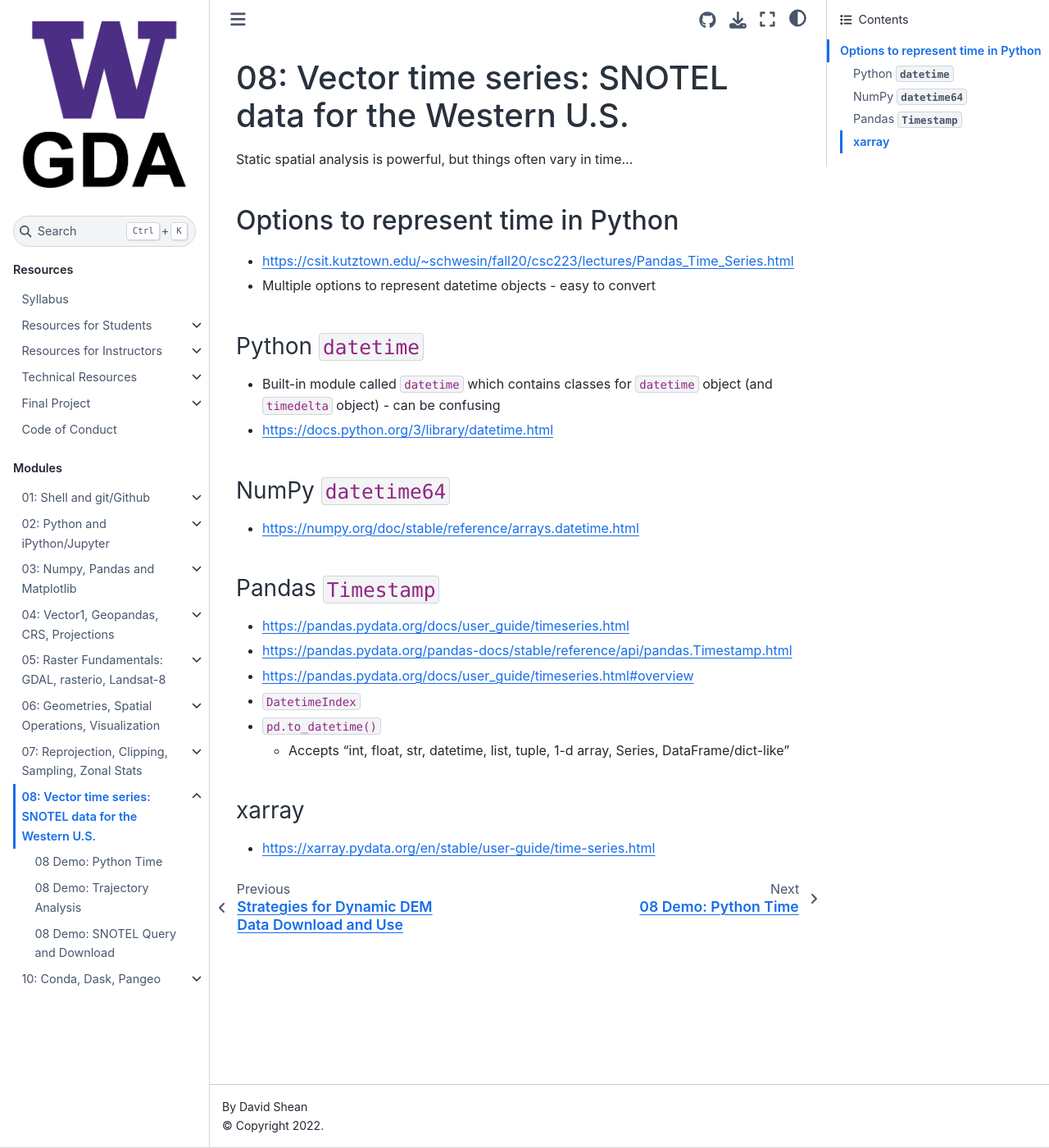
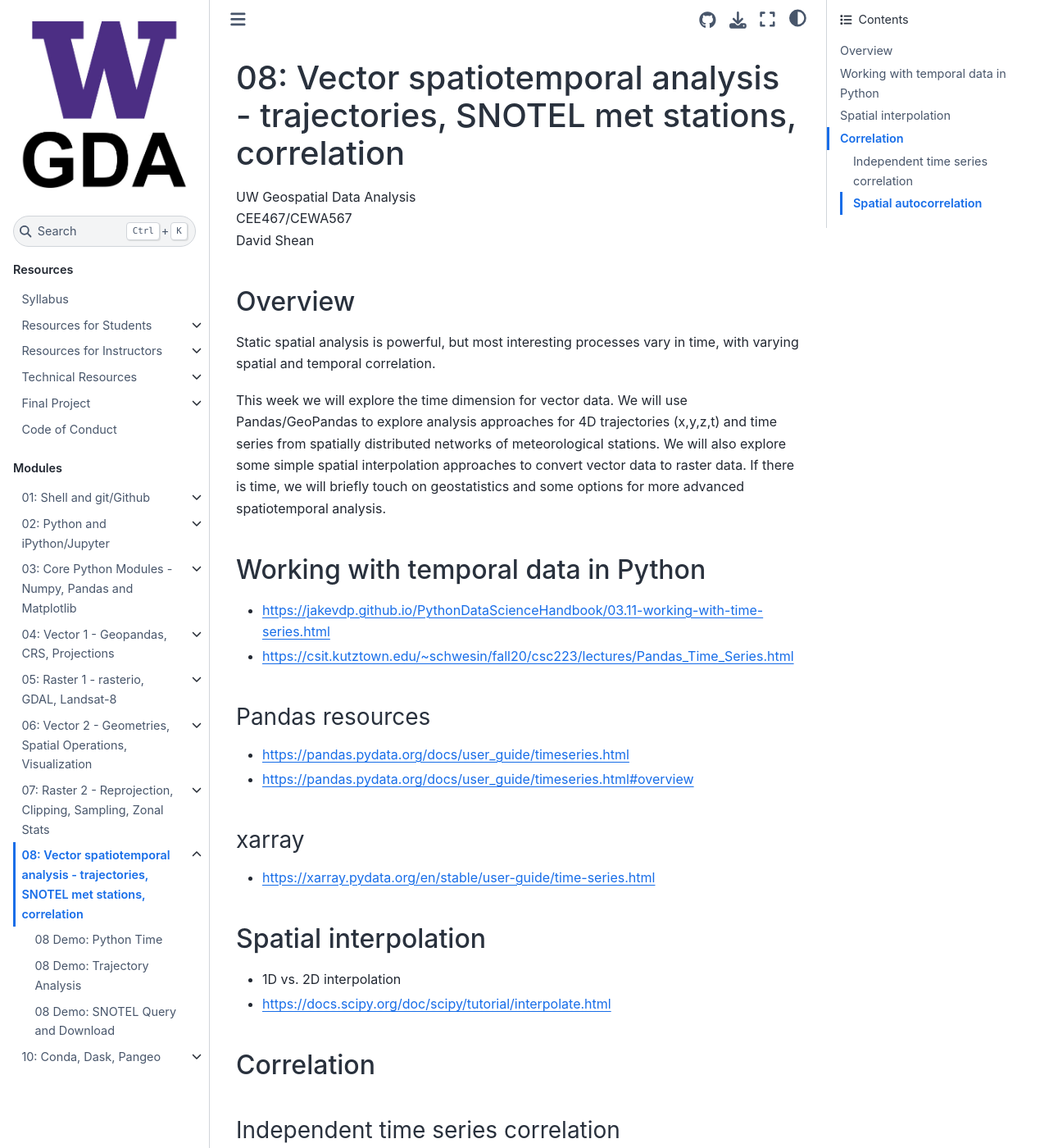
Before and after one commit to UW-GDA/jupyterbook, a Jupyter Book: the page built from book/modules/08_Vector_TimeSeries_SNOTEL/08_Vector_TimeSeries_SNOTEL_prep.md, in a window 1280 px wide and 1400 px high. Shown: the whole window at 82% size. Built offline with Jupyter Book 1.0.4 settings and Sphinx 7.4.7 and the Sphinx Book theme 1.1.4, drawn with Linux system fonts in a browser that asks for light colours; pages that are not in the unit, such as notebooks, are missing from menus; some of the changed text lies outside the part shown.

Commit message:
Update titles and content of prep documents

```diff
--- a/book/modules/03_NumPy_Pandas_Matplotlib/03_NumPy_Pandas_Matplotlib_prep.md
+++ b/book/modules/03_NumPy_Pandas_Matplotlib/03_NumPy_Pandas_Matplotlib_prep.md
@@ -1,4 +1,4 @@
-# 03: Numpy, Pandas and Matplotlib
+# 03: Core Python Modules - Numpy, Pandas and Matplotlib
 
 UW Geospatial Data Analysis
 CEE467/CEWA567
--- a/book/modules/04_Vector1_Geopandas_CRS_Proj/04_Vector1_Geopandas_CRS_Proj_prep.md
+++ b/book/modules/04_Vector1_Geopandas_CRS_Proj/04_Vector1_Geopandas_CRS_Proj_prep.md
@@ -1,4 +1,4 @@
-# 04: Vector1, Geopandas, CRS, Projections
+# 04: Vector 1 - Geopandas, CRS, Projections
 
 UW Geospatial Data Analysis
 CEE467/CEWA567
--- a/book/modules/05_Raster1_GDAL_rasterio_LS8/05_Raster1_GDAL_rasterio_LS8_prep.md
+++ b/book/modules/05_Raster1_GDAL_rasterio_LS8/05_Raster1_GDAL_rasterio_LS8_prep.md
@@ -1,4 +1,4 @@
-# 05: Raster Fundamentals: GDAL, rasterio, Landsat-8
+# 05: Raster 1 - rasterio, GDAL, Landsat-8
 
 UW Geospatial Data Analysis
 CEE467/CEWA567
--- a/book/modules/06_Vector2_Geometries_SpatialOps_Viz/06_Vector2_Geometries_SpatialOps_Viz_prep.md
+++ b/book/modules/06_Vector2_Geometries_SpatialOps_Viz/06_Vector2_Geometries_SpatialOps_Viz_prep.md
@@ -1,9 +1,10 @@
-# 06: Geometries, Spatial Operations, Visualization
+# 06: Vector 2 - Geometries, Spatial Operations, Visualization
 
 UW Geospatial Data Analysis
 CEE467/CEWA567
 David Shean
 
+## Overview
 This week, we are going to revisit vectors, geometry operations, spatial/attribute joins, and more sophisticated visualization.  We will illustrate some of these concepts with the GLAS point dataset and the U.S. State outlines.
 
 ## Reading and Tutorials
--- a/book/modules/07_Raster2_DEMs_Warp_Clip_Sample/07_Raster2_DEMs_Warp_Clip_Sample_prep.md
+++ b/book/modules/07_Raster2_DEMs_Warp_Clip_Sample/07_Raster2_DEMs_Warp_Clip_Sample_prep.md
@@ -1,9 +1,10 @@
-# 07: Reprojection, Clipping, Sampling, Zonal Stats
+# 07: Raster 2 - Reprojection, Clipping, Sampling, Zonal Stats
 
 UW Geospatial Data Analysis
 CEE467/CEWA567
 David Shean
 
+## Overview
 This week, we are going to revisit rasters. We will cover common operations and strategies, including reprojection, clipping, sampling strategies, zonal statistics, and creating rasters from unstructured point data.
 
 ## Reading and Tutorials
--- a/book/modules/08_Vector_TimeSeries_SNOTEL/08_Vector_TimeSeries_SNOTEL_prep.md
+++ b/book/modules/08_Vector_TimeSeries_SNOTEL/08_Vector_TimeSeries_SNOTEL_prep.md
@@ -1,25 +1,37 @@
-# 08: Vector time series: SNOTEL data for the Western U.S.
+# 08: Vector spatiotemporal analysis - trajectories, SNOTEL met stations, correlation
 
-Static spatial analysis is powerful, but things often vary in time...
+UW Geospatial Data Analysis
+CEE467/CEWA567
+David Shean
 
-## Options to represent time in Python
+## Overview
+Static spatial analysis is powerful, but most interesting processes vary in time, with varying spatial and temporal correlation.
+
+This week we will explore the time dimension for vector data. We will use Pandas/GeoPandas to explore analysis approaches for 4D trajectories (x,y,z,t) and time series from spatially distributed networks of meteorological stations. We will also explore some simple spatial interpolation approaches to convert vector data to raster data. If there is time, we will briefly touch on geostatistics and some options for more advanced spatiotemporal analysis.
+
+## Working with temporal data in Python
+* https://jakevdp.github.io/PythonDataScienceHandbook/03.11-working-with-time-series.html
 * https://csit.kutztown.edu/~schwesin/fall20/csc223/lectures/Pandas_Time_Series.html
-* Multiple options to represent datetime objects - easy to convert
 
-### Python `datetime`
-* Built-in module called `datetime` which contains classes for `datetime` object (and `timedelta` object) - can be confusing
-* https://docs.python.org/3/library/datetime.html
-
-### NumPy `datetime64`
-* https://numpy.org/doc/stable/reference/arrays.datetime.html
-
-### Pandas `Timestamp`
+### Pandas resources
 * https://pandas.pydata.org/docs/user_guide/timeseries.html
-* https://pandas.pydata.org/pandas-docs/stable/reference/api/pandas.Timestamp.html
 * https://pandas.pydata.org/docs/user_guide/timeseries.html#overview
-* `DatetimeIndex`
-* `pd.to_datetime()`
-    * Accepts "int, float, str, datetime, list, tuple, 1-d array, Series, DataFrame/dict-like"
 
 ### xarray
 * https://xarray.pydata.org/en/stable/user-guide/time-series.html
+
+## Spatial interpolation
+* 1D vs. 2D interpolation
+* https://docs.scipy.org/doc/scipy/tutorial/interpolate.html
+
+## Correlation
+
+### Independent time series correlation
+* https://en.wikipedia.org/wiki/Pearson_correlation_coefficient
+* https://pandas.pydata.org/docs/reference/api/pandas.DataFrame.corr.html
+
+### Spatial autocorrelation
+* Variograms and kriging
+* https://geostat-framework.readthedocs.io/projects/gstools/en/stable/
+* http://darribas.org/gds15/content/labs/lab_06.html
+* http://darribas.org/gds_scipy16/ipynb_md/04_esda.html
```
